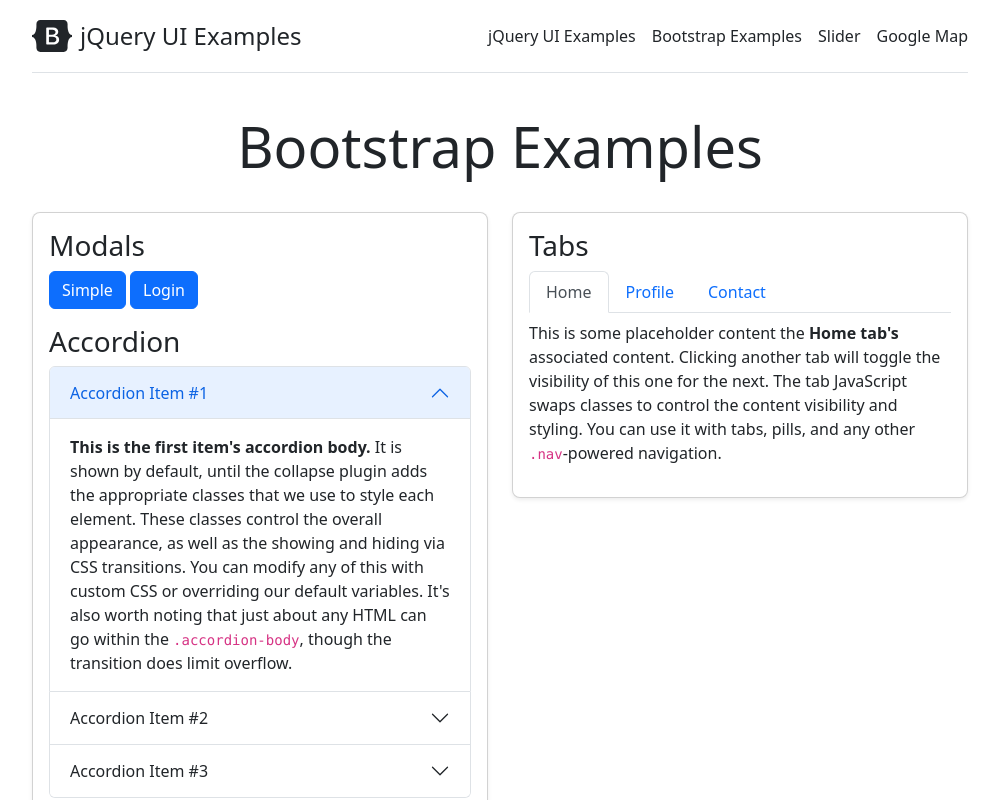
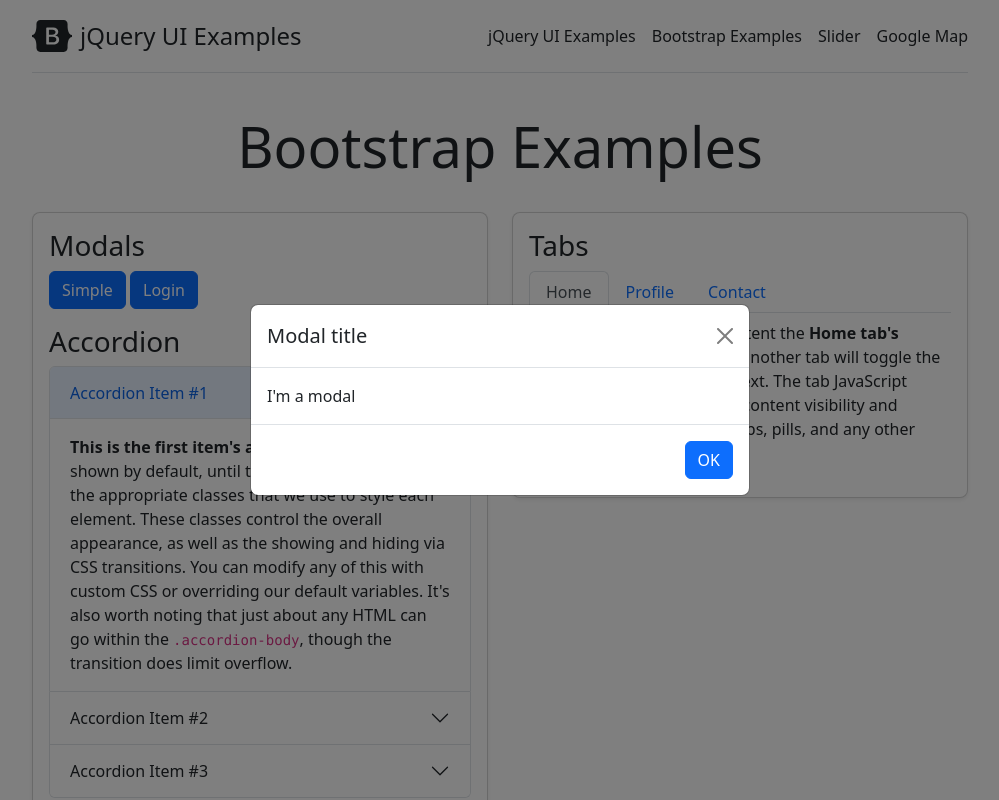
Before and after one commit to NIC-Brian-Org/DGL-113-Week-13-Demo, a plain HTML site: page bootstrap.html in a window 1280 px wide. Shown: the top 800 px of the page, without its empty margins (140-1139 px from the left). Drawn offline with nearby package versions, Linux system fonts and the light colour scheme.

Commit message:
show bootstrap modal on page load

```diff
--- a/bootstrap.html
+++ b/bootstrap.html
@@ -267,6 +267,13 @@
   <script src="https://cdn.jsdelivr.net/npm/bootstrap@5.2.3/dist/js/bootstrap.bundle.min.js"
     integrity="sha384-kenU1KFdBIe4zVF0s0G1M5b4hcpxyD9F7jL+jjXkk+Q2h455rYXK/7HAuoJl+0I4"
     crossorigin="anonymous"></script>
+  <script>
+    const simpleModal = new bootstrap.Modal( '#staticBackdrop', {
+      backdrop: 'static',
+      keyboard: false
+    });
+    simpleModal.show();
+  </script>
 </body>
 
 </html>
```
